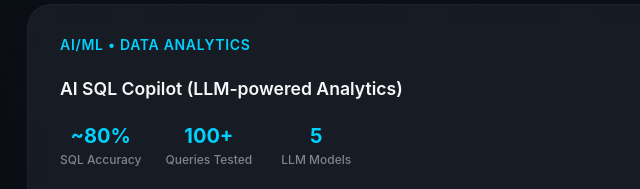
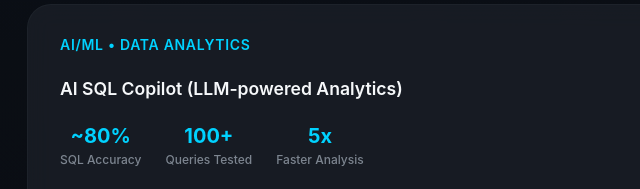
Before and after one commit to TheKalyaniMohite/portfolio-ai-widget, a website: page public/index.html in a window 1280 px wide. Shown: the part 4260-4449 px from the top of the page, 61-701 px from the left. Drawn offline with Linux system fonts and the light colour scheme.

Commit message:
Update AI SQL Copilot: change from 'LLM Models' to '5x Faster Analysis'"

```diff
--- a/public/index.html
+++ b/public/index.html
@@ -2731,8 +2731,8 @@
                     <span class="metric-label">Queries Tested</span>
                   </div>
                   <div class="impact-metric">
-                    <span class="metric-value">5</span>
-                    <span class="metric-label">LLM Models</span>
+                    <span class="metric-value">5x</span>
+                    <span class="metric-label">Faster Analysis</span>
                   </div>
                 </div>
                 <div class="project-links">
```
